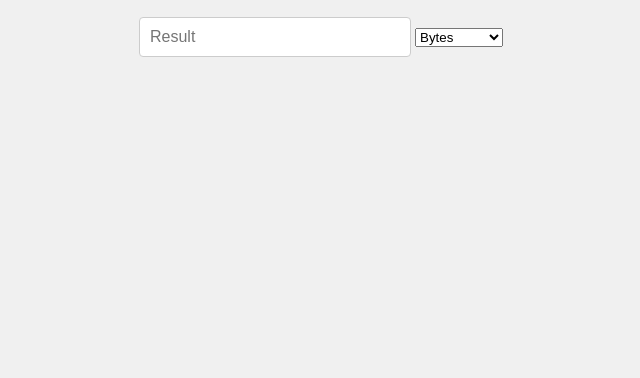
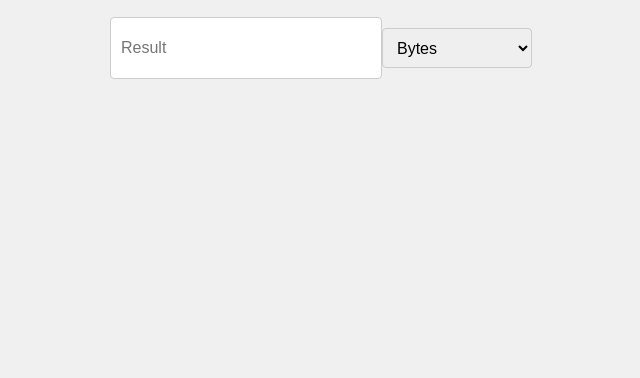
Before and after one commit to unknownss-ss/File-converter, a plain HTML site: page index.html in a window 1280 px wide. Shown: the part 422-800 px from the top of the page, without its empty margins (319-959 px from the left). Drawn offline with Linux system fonts and the light colour scheme.

Commit message:
Update style.css

```diff
--- a/style.css
+++ b/style.css
@@ -22,13 +22,23 @@ h1 {
   transform: translateY(-20px);
   margin-bottom : 20px;
 }
+.input-wrapper, .output-wrapper {
+  display: flex;
+  align-items: center; /* Align items vertically */
+  margin-bottom: 20px; /* Space between input/output sections */
+}
 
 /* styling the input box */
-#input-box, #output-box {
+#input-box, #output-box, #select-size, #select-size-output {
   padding: 10px;
   font-size: 1rem;
   border: 1px solid #ccc;
   border-radius: 4px;
   width: 250px; /* Set a width for the input box */
   margin-bottom :20px;
+  height: 40px;
 }
+
+#select-size, #select-size-output{
+  width: 150px;
+}
```
